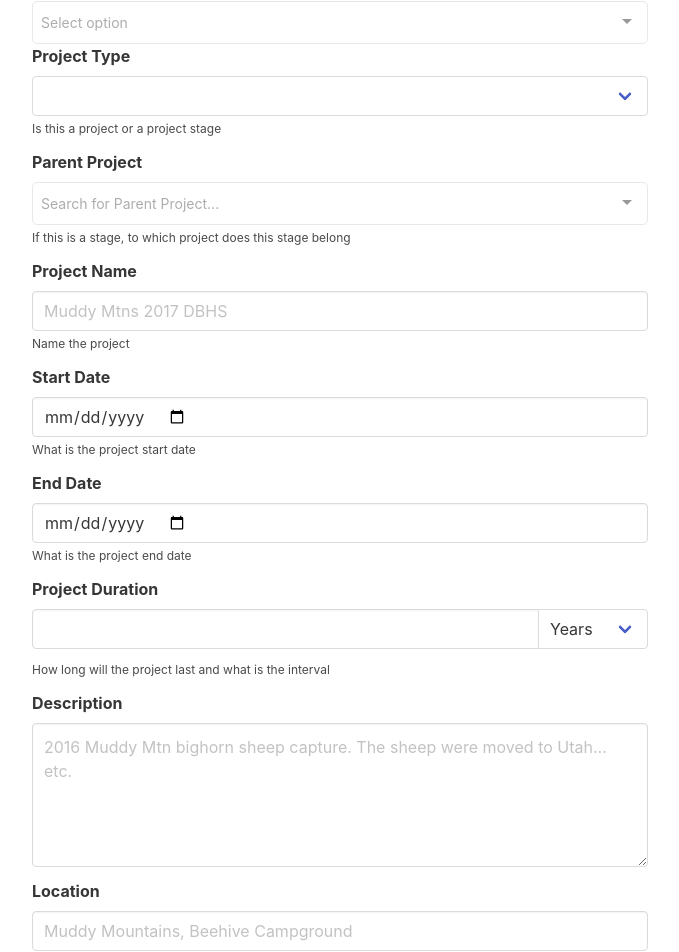
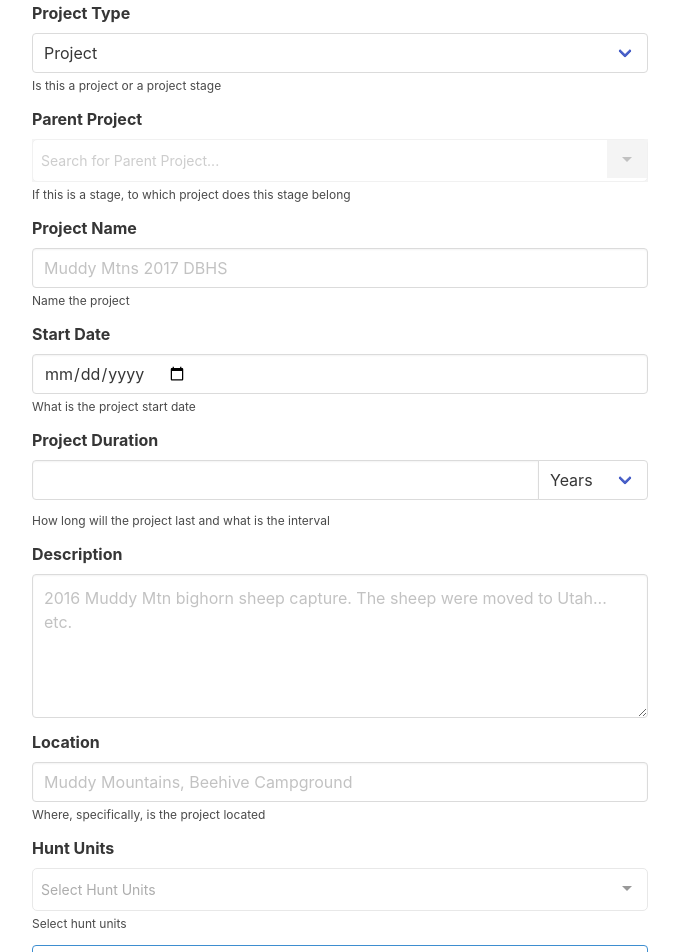
Before and after one commit to oss-wec/wisdm, a Vue app: page /projects/new in a window 1280 px wide. Shown: the part 324-1276 px from the top of the page, without its empty margins (300-979 px from the left). Built offline with nearby package versions, Linux system fonts and the light colour scheme.

Commit message:
creating a hunt unit selection component

```diff
--- a/src/components/NewProject.vue
+++ b/src/components/NewProject.vue
@@ -18,10 +18,6 @@
               </div>
             </div>
           <!-- </section> -->
-          <Multiselect
-              v-model="selected"
-              :options="options"
-          />
 
           <div class="field">
             <label class="label">Project Type</label>
@@ -31,7 +27,6 @@
                         v-model="model.proj_type"
                         v-validate="'required'"
                 >
-                  <option value=""></option>
                   <option value="project">Project</option>
                   <option value="stage">Stage</option>
                 </select>
@@ -49,6 +44,7 @@
                       v-model="model.parent"
                       :options="options"
                       placeholder="Search for Parent Project..."
+                      :disabled="isDisabled"
                 />
               </div>
             </div>
@@ -78,18 +74,6 @@
             </div>
             <p class="help">What is the project start date</p>
             <p class="help is-danger" v-show="errors.has('start')">Start Date is required</p>
-          </div>
-
-          <div class="field">
-            <label class="label">End Date</label>
-            <div class="control">
-              <input type="date" class="input" name="end"
-                     v-model="model.end_date"
-                     v-validate="'required'"
-                     :class="{ 'is-danger': errors.has('end')}">
-            </div>
-            <p class="help">What is the project end date</p>
-            <p class="help is-danger" v-show="errors.has('end')">End Date is required</p>
           </div>
 
           <div class="field">
@@ -136,6 +120,8 @@
             <p class="help is-danger" v-show="errors.has('location')">Start date is required</p>
           </div>
 
+          <HuntUnits />
+
           <div class="notification is-danger" v-if="!!error">
             <ol>
               <li v-for="err in error.response.data.error">
@@ -160,11 +146,12 @@
 <script>
 // import { vSelect } from 'vue-select'
 import Multiselect from 'vue-multiselect'
+import HuntUnits from './micro/HuntUnits'
 import { createProject } from '../api'
 import router from '../router'
 
 export default {
-  components: { Multiselect },
+  components: { Multiselect, HuntUnits },
 
   data () {
     return {
@@ -172,7 +159,7 @@ export default {
       options: ['opt 1', 'opt 2', 'opt3'],
       model: {
         proj_name: null,
-        proj_type: '',
+        proj_type: 'project',
         parent: '',
         start_date: null,
         end_date: null,
@@ -208,6 +195,10 @@ export default {
   },
 
   computed: {
+    isDisabled () {
+      return this.model.proj_type !== 'stage'
+    },
+
     structure () {
       return {
         proj_name: this.model.proj_name,
--- /dev/null
+++ b/src/components/micro/HuntUnits.vue
@@ -0,0 +1,61 @@
+<template>
+  <div class="field">
+    <label class="label">Hunt Units</label>
+    <div class="control">
+      <div class="is-fullwidth">
+        <Multiselect
+              v-model="unit"
+              :options="huntUnits"
+              :multiple="true"
+              group-values="units"
+              group-label="area"
+              placeholder="Select Hunt Units"
+               />
+      </div>
+    </div>
+    <p class="help">Select hunt units</p>
+  </div>
+</template>
+
+<script>
+import Multiselect from 'vue-multiselect'
+
+export default {
+  name: 'HuntUnits',
+
+  components: { Multiselect },
+
+  data () {
+    return {
+      unit: null,
+      huntUnits: [
+        {
+          area: 'Area 1',
+          units: [
+            '011', '012', '013', '014', '015'
+          ]
+        }, {
+          area: 'Area 2',
+          units: [
+            '021', '022'
+          ]
+        }, {
+          area: 'Area 3',
+          units: [
+            '031', '032', '033', '034', '035'
+          ]
+        }, {
+          area: 'Area 4',
+          units: [
+            '041', '042', '043', '044', '045', '046'
+          ]
+        }
+      ]
+    }
+  }
+}
+</script>
+
+<style>
+
+</style>
```
